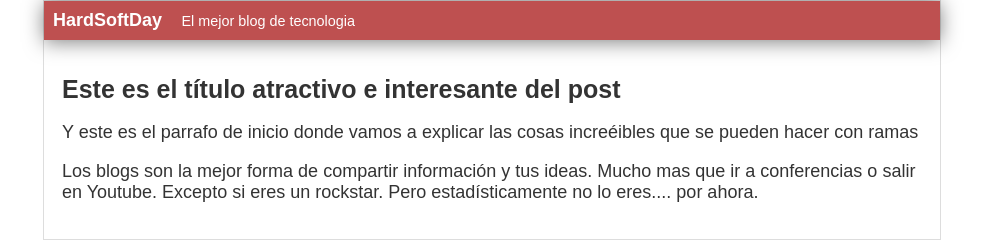
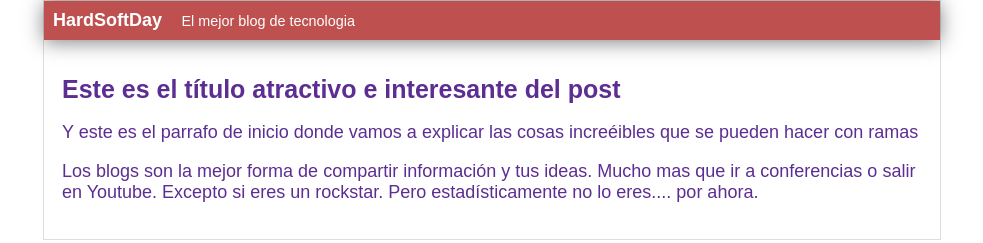
Before and after one commit to Duarte-99/hyperblog, a plain HTML site: page blogspot.html in a window 1280 px wide. Shown: the whole page, without its empty margins (148-1131 px from the left). Drawn offline with Linux system fonts and the light colour scheme.

Commit message:
otro color de txto

```diff
--- a/css/estilos.css
+++ b/css/estilos.css
@@ -1,6 +1,6 @@
 body
 {
-    color: #333;
+    color: rgb(92, 45, 146);
     text-align: center;
     font-family: "Arial";
     font-size: 18px;
```
